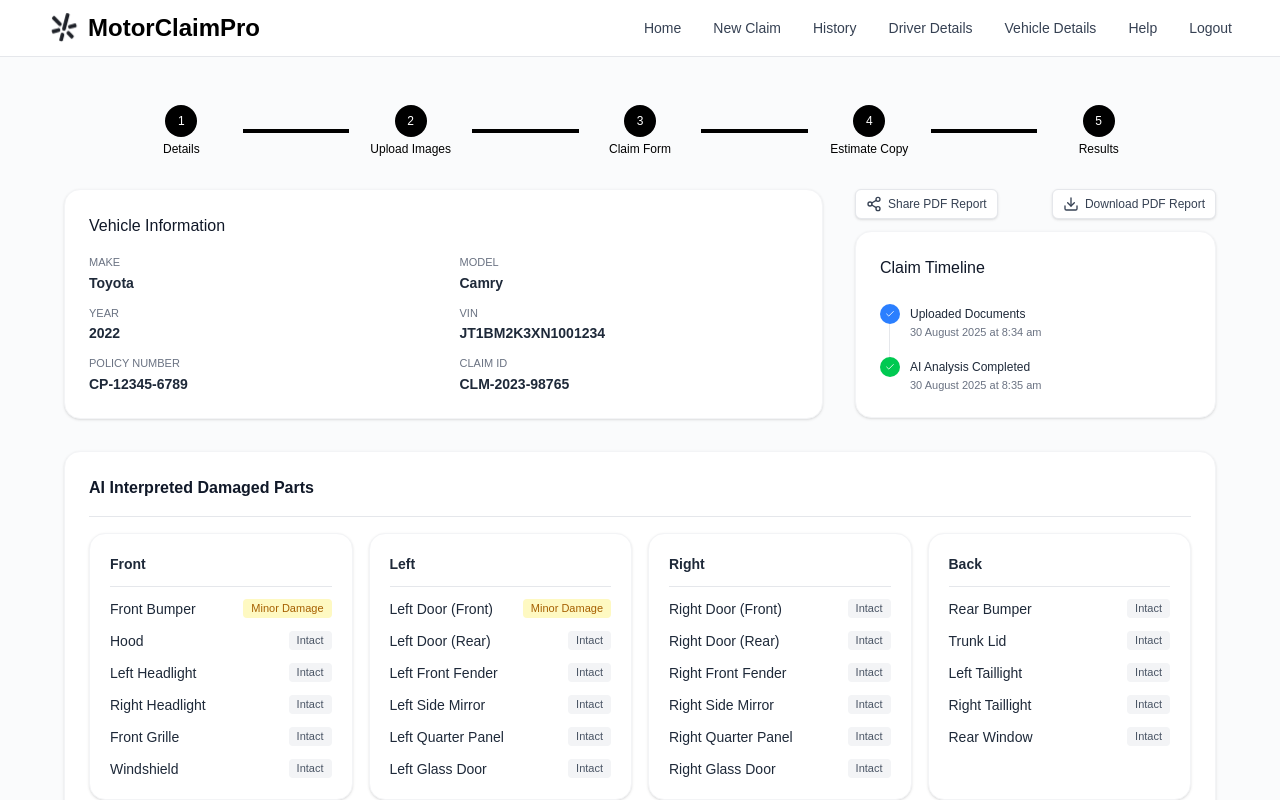
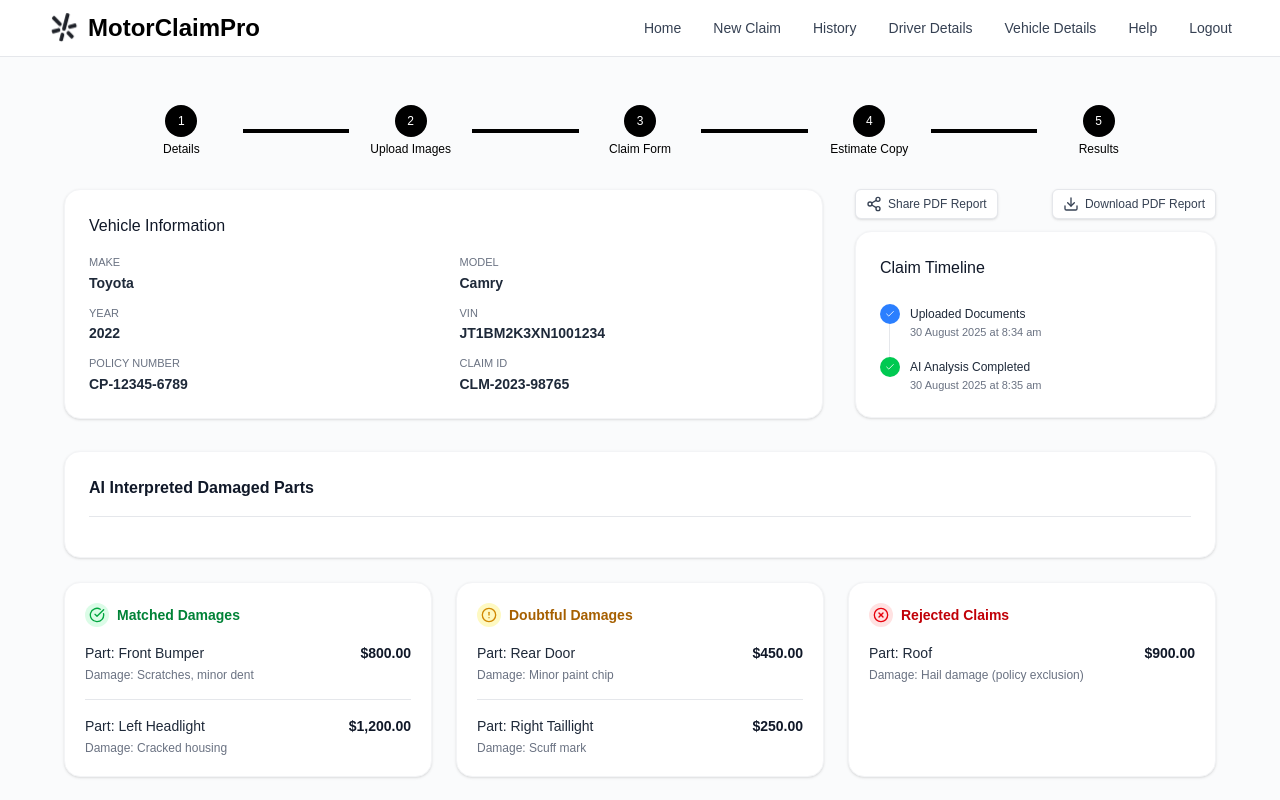
Before and after one commit to muditmadan23/Claims_Frontend, a Next.js app: page /results in a window 1280 px wide. Shown: the top 800 px of the page. Built offline with nearby package versions, Linux system fonts and the light colour scheme.

Commit message:
added api call for ai interpreted parts

```diff
--- a/src/app/results/components/InterpretedDamagesSection.tsx
+++ b/src/app/results/components/InterpretedDamagesSection.tsx
@@ -1,67 +1,35 @@
-type Status = "Intact" | "Minor Damage";
 
-interface PartStatus {
+import React, { useEffect, useState } from "react";
+
+interface AIPart {
   part: string;
-  status: Status;
+  reason: string;
 }
 
-interface ZoneData {
-  title: string;
-  items: PartStatus[];
+interface AIPartsResponse {
+  front?: AIPart[] | null;
+  back?: AIPart[] | null;
+  left?: AIPart[] | null;
+  right?: AIPart[] | null;
 }
 
-const zones: ZoneData[] = [
-  {
-    title: "Front",
-    items: [
-      { part: "Front Bumper", status: "Minor Damage" },
-      { part: "Hood", status: "Intact" },
-      { part: "Left Headlight", status: "Intact" },
-      { part: "Right Headlight", status: "Intact" },
-      { part: "Front Grille", status: "Intact" },
-      { part: "Windshield", status: "Intact" }
-    ]
-  },
-  {
-    title: "Left",
-    items: [
-      { part: "Left Door (Front)", status: "Minor Damage" },
-      { part: "Left Door (Rear)", status: "Intact" },
-      { part: "Left Front Fender", status: "Intact" },
-      { part: "Left Side Mirror", status: "Intact" },
-      { part: "Left Quarter Panel", status: "Intact" },
-      { part: "Left Glass Door", status: "Intact" }
-    ]
-  },
-  {
-    title: "Right",
-    items: [
-      { part: "Right Door (Front)", status: "Intact" },
-      { part: "Right Door (Rear)", status: "Intact" },
-      { part: "Right Front Fender", status: "Intact" },
-      { part: "Right Side Mirror", status: "Intact" },
-      { part: "Right Quarter Panel", status: "Intact" },
-      { part: "Right Glass Door", status: "Intact" }
-    ]
-  },
-  {
-    title: "Back",
-    items: [
-      { part: "Rear Bumper", status: "Intact" },
-      { part: "Trunk Lid", status: "Intact" },
-      { part: "Left Taillight", status: "Intact" },
-      { part: "Right Taillight", status: "Intact" },
-      { part: "Rear Window", status: "Intact" }
-    ]
-  }
-];
-
-const statusBadgeClasses: Record<Status, string> = {
-  "Intact": "text-gray-600 bg-gray-100",
-  "Minor Damage": "text-yellow-700 bg-yellow-100"
-};
 
 export default function InterpretedDamagesSection() {
+  const [aiParts, setAiParts] = useState<AIPartsResponse | null>(null);
+
+  useEffect(() => {
+    try {
+      const stored = localStorage.getItem("aiParts");
+      if (stored) {
+        setAiParts(JSON.parse(stored));
+      }
+    } catch {}
+  }, []);
+
+
+  // If aiParts exists, render from API, else fallback to default
+  const zoneOrder: (keyof AIPartsResponse)[] = ["front", "left", "right", "back"];
+
   return (
     <section className="w-full max-w-6xl">
       <div className="bg-white rounded-2xl shadow-sm border border-gray-100 p-6">
@@ -69,23 +37,33 @@ export default function InterpretedDamagesSection() {
           <h3 className="text-base font-semibold text-gray-900">AI Interpreted Damaged Parts</h3>
         </div>
         <div className="grid grid-cols-1 sm:grid-cols-2 lg:grid-cols-4 gap-4">
-          {zones.map((zone) => (
-            <div key={zone.title} className="bg-white rounded-2xl shadow-sm border border-gray-100 p-5">
+          {aiParts
+            ? zoneOrder.map((zone) => (
+                <div key={zone} className="bg-white rounded-2xl shadow-sm border border-gray-100 p-5">
                   <div className="pb-3 mb-3 border-b border-gray-200">
-                <h4 className="text-sm font-semibold text-gray-800">{zone.title}</h4>
+                    <h4 className="text-sm font-semibold text-gray-800">{zone.charAt(0).toUpperCase() + zone.slice(1)}</h4>
                   </div>
+                  {Array.isArray(aiParts[zone]) && (aiParts[zone] as AIPart[]).length > 0 ? (
                     <ul className="space-y-3">
-                {zone.items.map((item) => (
-                  <li key={`${zone.title}-${item.part}`} className="flex items-center justify-between text-sm">
-                    <span className="text-gray-800">{item.part}</span>
-                    <span className={`px-2 py-0.5 rounded text-[11px] font-medium ${statusBadgeClasses[item.status]}`}>
-                      {item.status}
-                    </span>
+                      {(aiParts[zone] as AIPart[]).map((item, idx) => (
+                        <li key={item.part + idx} className="flex flex-col text-sm">
+                          <span className="text-gray-800 font-medium">{item.part}</span>
+                          <span className="text-gray-500 text-xs mt-0.5">{item.reason}</span>
                         </li>
                       ))}
                     </ul>
+                  ) : (
+                    <div className="text-gray-400 text-xs italic">No data</div>
+                  )}
                 </div>
-          ))}
+              ))
+            : null}
+          {!aiParts && (
+            // fallback to previous static zones if no aiParts
+            <>
+              {/* ...existing code for zones fallback... */}
+            </>
+          )}
         </div>
       </div>
     </section>
--- a/src/app/upload/page.tsx
+++ b/src/app/upload/page.tsx
@@ -26,7 +26,39 @@ export default function UploadPage() {
   const [estimateLoading, setEstimateLoading] = useState(false);
   const [estimateError, setEstimateError] = useState<string>("");
   const [extractedParts, setExtractedParts] = useState<string[]>([]);
+  // AI Interpreted Parts state
+  const [aiParts, setAiParts] = useState<any>(null);
+  const [aiPartsLoading, setAiPartsLoading] = useState(false);
+  const [aiPartsError, setAiPartsError] = useState<string>("");
+
   // Estimate copy extraction logic
+  // Analyze images API call
+  const analyzeImages = async () => {
+    setAiPartsLoading(true);
+    setAiPartsError("");
+    try {
+      const formData = new FormData();
+      if (images.front) formData.append("front_image", images.front);
+      if (images.back) formData.append("back_image", images.back);
+      if (images.left) formData.append("left_image", images.left);
+      if (images.right) formData.append("right_image", images.right);
+      const res = await fetch("http://localhost:8000/api/analyze-images/", {
+        method: "POST",
+        headers: {
+          // 'accept': 'application/json',
+          // 'Content-Type': 'multipart/form-data',
+        },
+        body: formData,
+      });
+      if (!res.ok) throw new Error("Failed to analyze images");
+      const data = await res.json();
+      setAiParts(data);
+    } catch (err: any) {
+      setAiPartsError(err?.message || "Error analyzing images");
+    } finally {
+      setAiPartsLoading(false);
+    }
+  };
   const extractEstimateParts = async (file: File) => {
     setEstimateLoading(true);
     setEstimateError("");
@@ -280,7 +312,14 @@ export default function UploadPage() {
               ))}
             </div>
             <div className="flex justify-end mt-8">
-              <button className="bg-black text-white px-8 py-3 rounded font-semibold transition hover:cursor-pointer" onClick={() => setStep(3)} type="button">Next</button>
+              <button
+                className="bg-black text-white px-8 py-3 rounded font-semibold transition hover:cursor-pointer"
+                onClick={() => {
+                  setStep(3);
+                  analyzeImages();
+                }}
+                type="button"
+              >Next</button>
             </div>
           </div>
         )}
@@ -409,6 +448,12 @@ export default function UploadPage() {
                         onClick={() => {
                           setSubmitting(true);
                           setStep(5);
+                          // Save aiParts to localStorage for results page
+                          if (aiParts) {
+                            try {
+                              localStorage.setItem("aiParts", JSON.stringify(aiParts));
+                            } catch {}
+                          }
                           setTimeout(() => {
                             setSubmitting(false);
                             router.push("/results");
```
Lines whose indentation alone changed are shown as unchanged.
